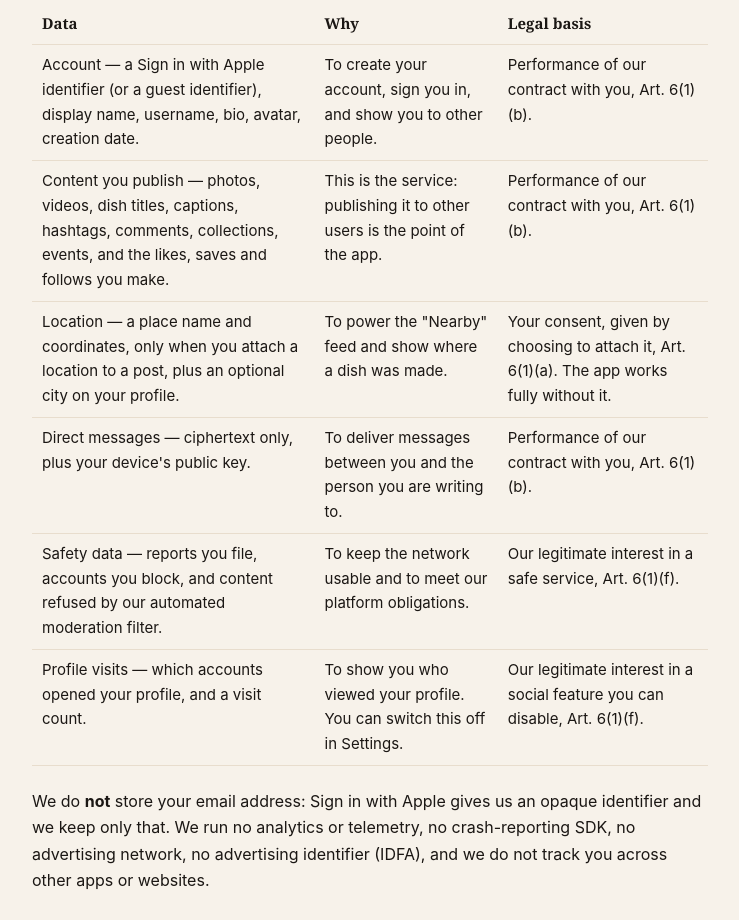
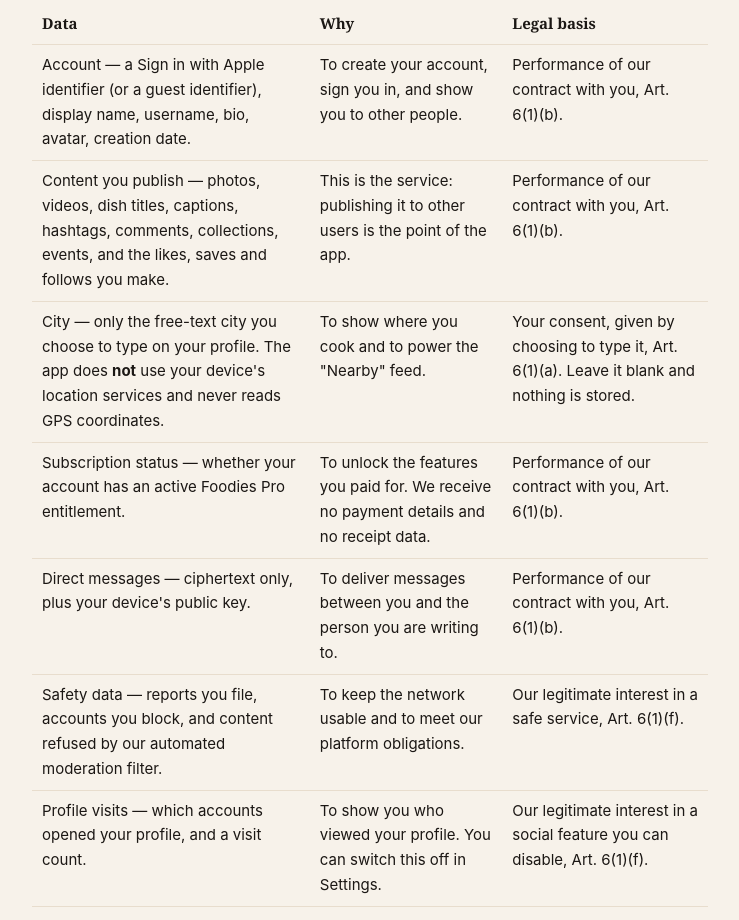
Before and after one commit to Lastoneparis/dishery-support, a plain HTML site: page privacy.html in a window 1280 px wide. Shown: the part 511-1431 px from the top of the page, without its empty margins (270-1009 px from the left). Drawn offline with Linux system fonts and the light colour scheme.

Commit message:
Correct the location and subscription rows to match the live client
Verified in the shipped code rather than assumed:
- LiveCreateView always passes location: nil, so no post ever carries
  coordinates, and the live profile editor sends only displayName, bio, city,
  isPrivate and hidesProfileVisits. CoreLocation is imported solely by the
  retired on-device screens. The policy claimed coordinates were transmitted
  with located posts, which overstated collection in the opposite direction to
  the bug it replaced.
- /iap/pro carries an empty body and only flips is_pro server-side, so
  subscription status is stored but no receipt or payment data reaches us.
  That was previously undisclosed and is now listed.

Co-Authored-By: Claude Opus 5 (1M context) <noreply@anthropic.com>

```diff
--- a/privacy.html
+++ b/privacy.html
@@ -76,10 +76,15 @@
       <td>Performance of our contract with you, Art. 6(1)(b).</td>
     </tr>
     <tr>
-      <td>Location — a place name and coordinates, only when you attach a location to a post, plus an
-          optional city on your profile.</td>
-      <td>To power the "Nearby" feed and show where a dish was made.</td>
-      <td>Your consent, given by choosing to attach it, Art. 6(1)(a). The app works fully without it.</td>
+      <td>City — only the free-text city you choose to type on your profile. The app does
+          <strong>not</strong> use your device's location services and never reads GPS coordinates.</td>
+      <td>To show where you cook and to power the "Nearby" feed.</td>
+      <td>Your consent, given by choosing to type it, Art. 6(1)(a). Leave it blank and nothing is stored.</td>
+    </tr>
+    <tr>
+      <td>Subscription status — whether your account has an active Foodies Pro entitlement.</td>
+      <td>To unlock the features you paid for. We receive no payment details and no receipt data.</td>
+      <td>Performance of our contract with you, Art. 6(1)(b).</td>
     </tr>
     <tr>
       <td>Direct messages — ciphertext only, plus your device's public key.</td>
@@ -146,8 +151,8 @@
         <em>Profile → menu (top right) → Delete account</em>. It is immediate and permanent (Art. 17).</li>
     <li><strong>Restrict</strong> or <strong>object to</strong> processing based on our legitimate
         interests, including profile visits (Art. 18 and 21).</li>
-    <li><strong>Withdraw consent</strong> for location at any time, by no longer attaching it and by
-        removing it from existing posts (Art. 7(3)).</li>
+    <li><strong>Withdraw consent</strong> for your city at any time, by clearing that field on your
+        profile (Art. 7(3)).</li>
   </ul>
   <p>Write to <a href="mailto:hugomoriceau@icloud.com">hugomoriceau@icloud.com</a> and we will answer
      within one month. If you are not satisfied with how we handle your request, you may lodge a
```
